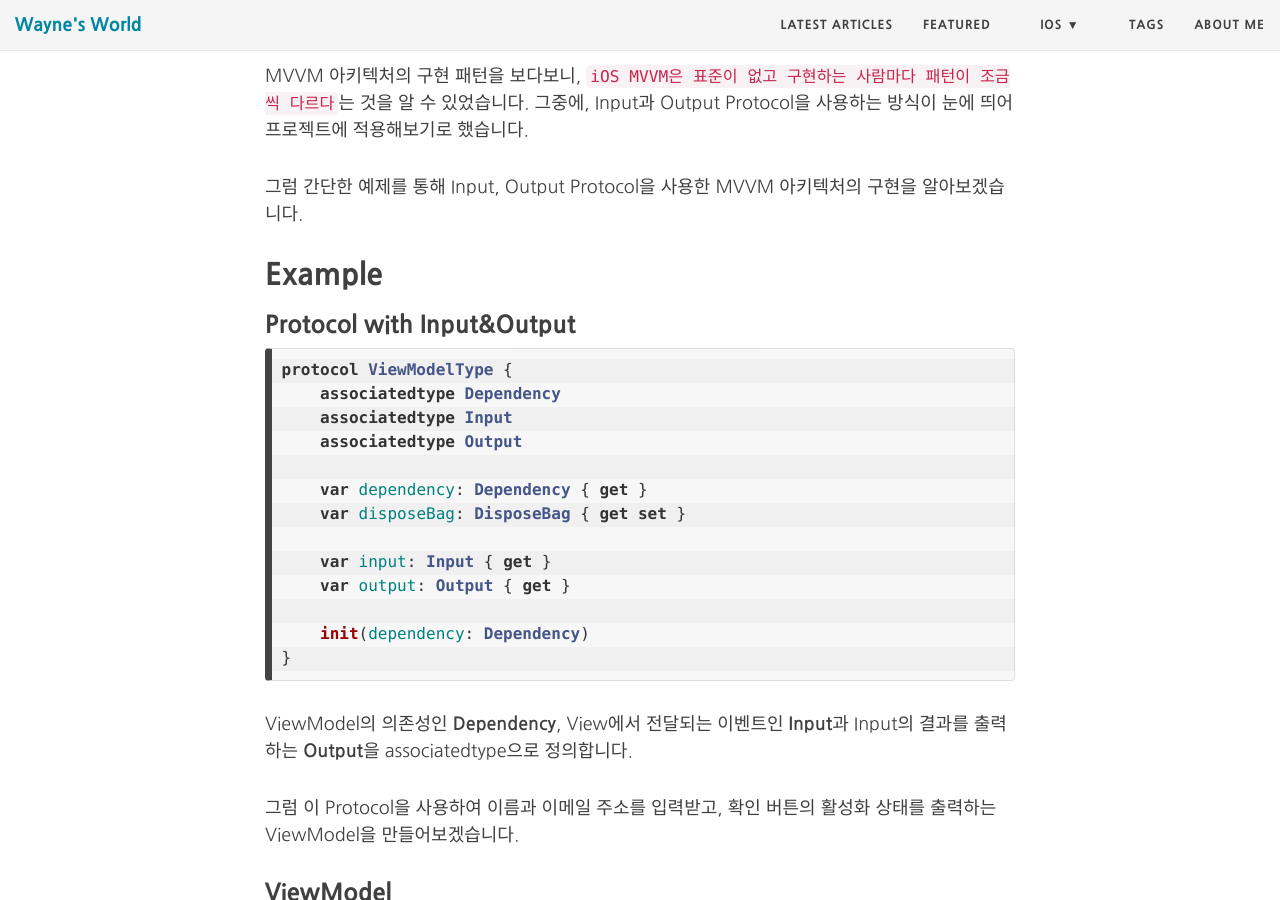
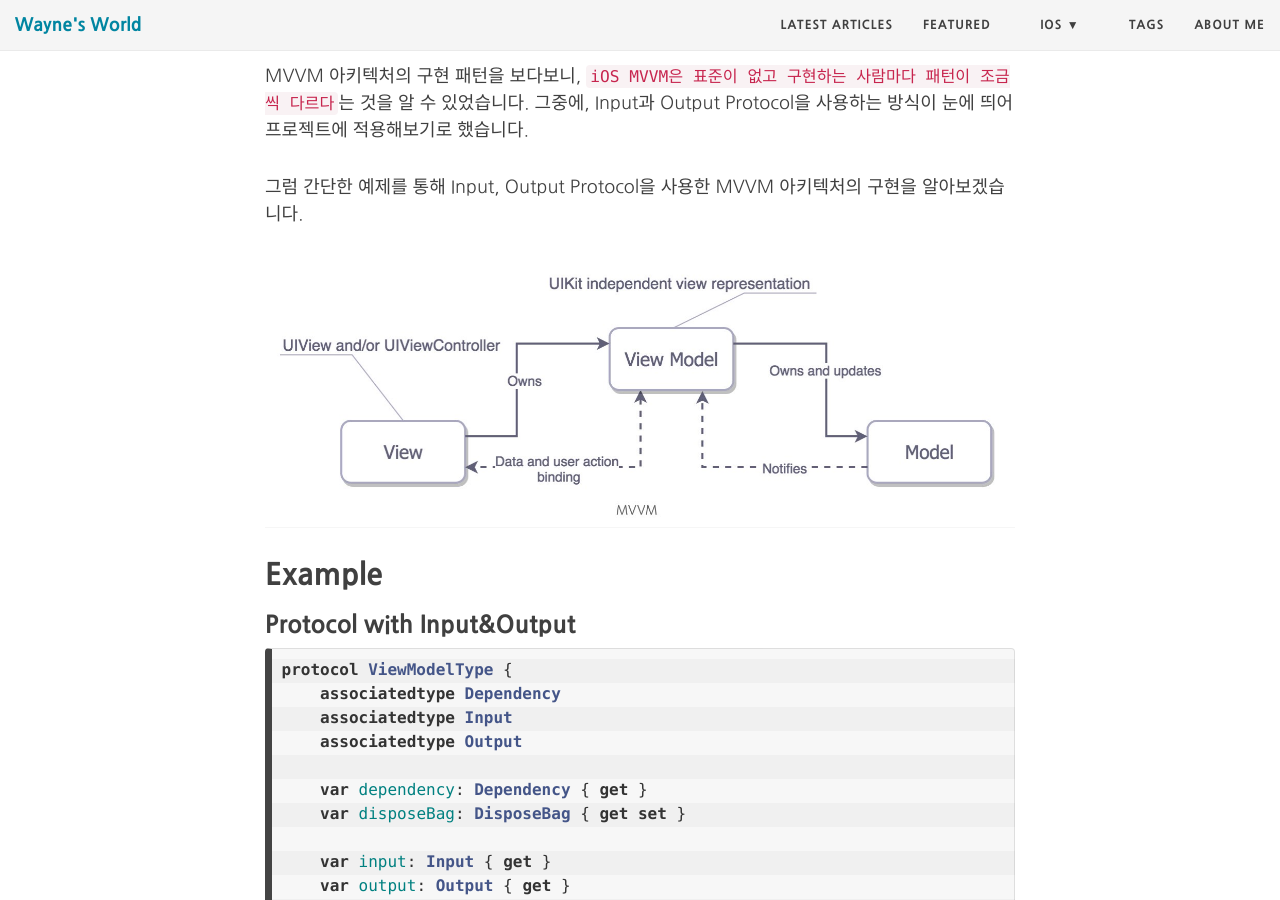
Before and after one commit to Mildwhale/mildwhale.github.io, a Jekyll site: the page built from _posts/2020-04-16-mvvm-with-input-output.md, in a window 1280 px wide and 900 px high, scrolled down 480 px. Built offline with Jekyll 4.4.1, drawn with Linux system fonts in a browser that asks for light colours; nearby versions of some CDN libraries; comment, search, counter and statistics services are not loaded.

Commit message:
mvvm 포스트에 이미지 추가

```diff
--- a/_posts/2020-04-16-mvvm-with-input-output.md
+++ b/_posts/2020-04-16-mvvm-with-input-output.md
@@ -15,6 +15,8 @@ tags: [iOS, RxSwift, MVVM]
 MVVM 아키텍처의 구현 패턴을 보다보니, `iOS MVVM은 표준이 없고 구현하는 사람마다 패턴이 조금씩 다르다`는 것을 알 수 있었습니다. 그중에, Input과 Output Protocol을 사용하는 방식이 눈에 띄어 프로젝트에 적용해보기로 했습니다.
 
 그럼 간단한 예제를 통해 Input, Output Protocol을 사용한 MVVM 아키텍처의 구현을 알아보겠습니다.
+
+![mvvm](/assets/images/mvvm/mvvm.jpeg){: .center-image}
 
 ## Example
 ### Protocol with Input&Output
```
Also changed, not shown: assets/images/mvvm/mvvm.jpeg (added).
